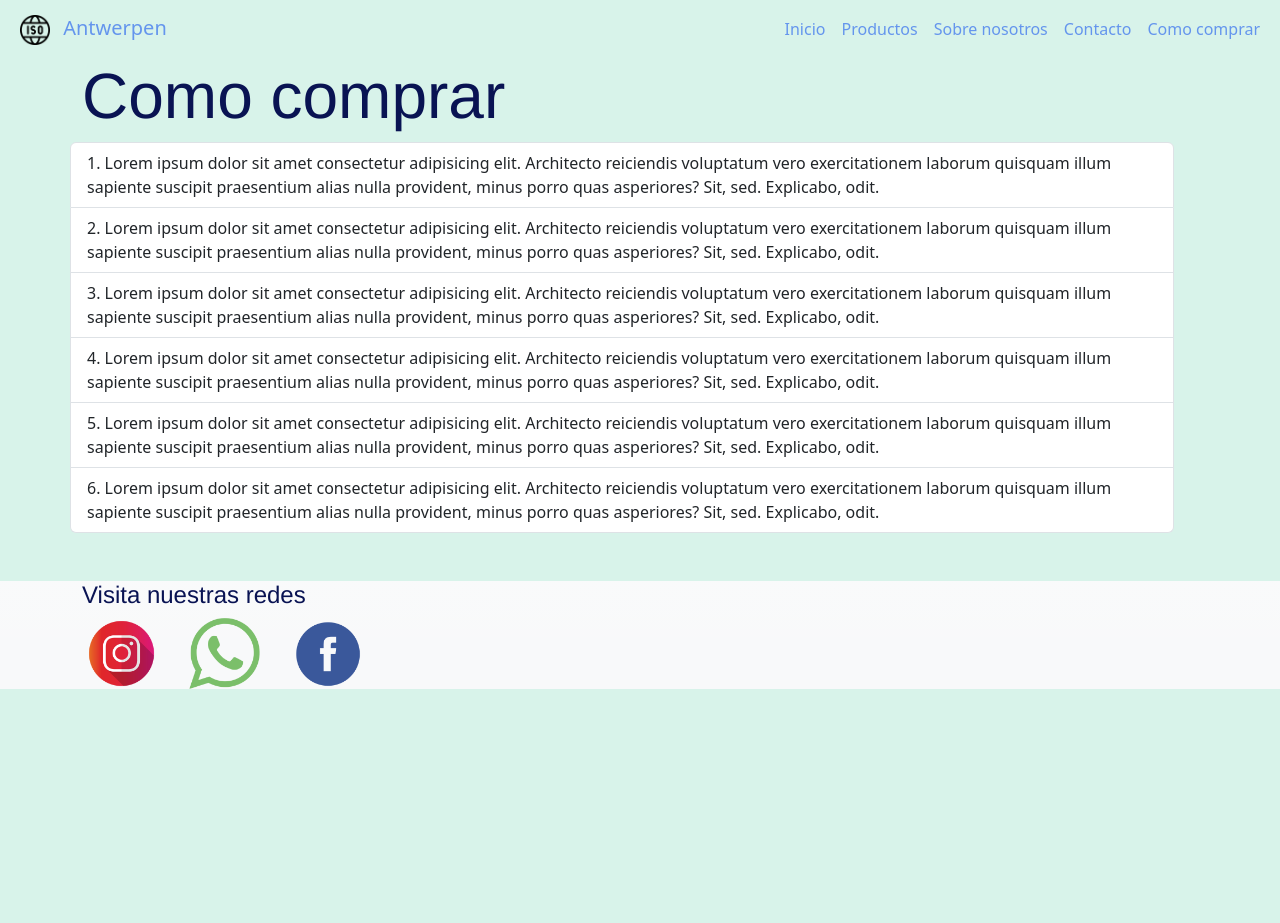
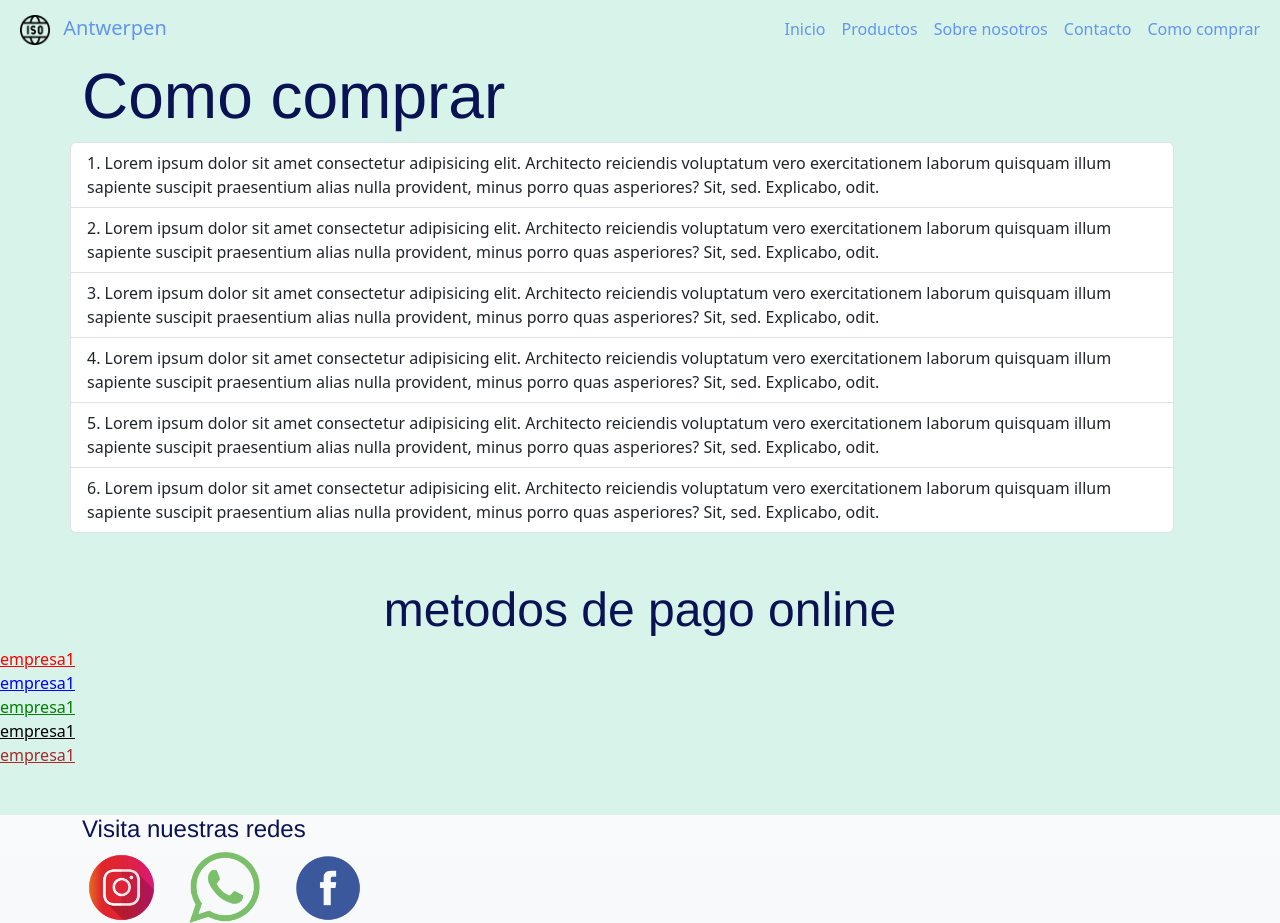
Before and after one commit to asebas22/Entrega-2.Asebastiani, a website: page comocomprar.html in a window 1280 px wide. Before the commit the page ends 800 px from the top, so only its background shows below. Drawn offline with Linux system fonts and the light colour scheme.

Commit message:
segundos cambios con sass

```diff
--- a/comocomprar.html
+++ b/comocomprar.html
@@ -76,6 +76,30 @@
 
 
 
+<section>
+  <div class="conteiner  mb-5">
+    <div class="row ">
+      <h1 class="display-5 d-flex flex-row justify-content-center">metodos de pago online</h1>
+    </div>
+
+    <div class="row">
+    <a href="#" class="emp1">empresa1</a>
+
+    <a href="#" class="emp2">empresa1</a>
+
+    <a href="#"class="emp3">empresa1</a>
+
+    <a href="#"class="emp4">empresa1</a>
+
+    <a href="#"class="emp5">empresa1</a>
+  </div>
+
+  </div>
+
+
+
+
+  </section>
 
 
 
--- a/scss/style.scss
+++ b/scss/style.scss
@@ -1,6 +1,16 @@
 $color-p: rgb(73, 15, 114) ;
 
 $color-h: rgb(9, 19, 83);
+
+$empresas: (emp1:red, emp2:blue, emp3:green,emp4:black,emp5:brown);
+
+
+
+@each $emp, $color in $empresas{
+    .#{$emp} {color:$color;}
+}
+
+
 
 h1 { color:$color-h}
 
```
Also changed, not shown: quienessomos.html (+11 -0 lines), css/style.css, 1 other file.
